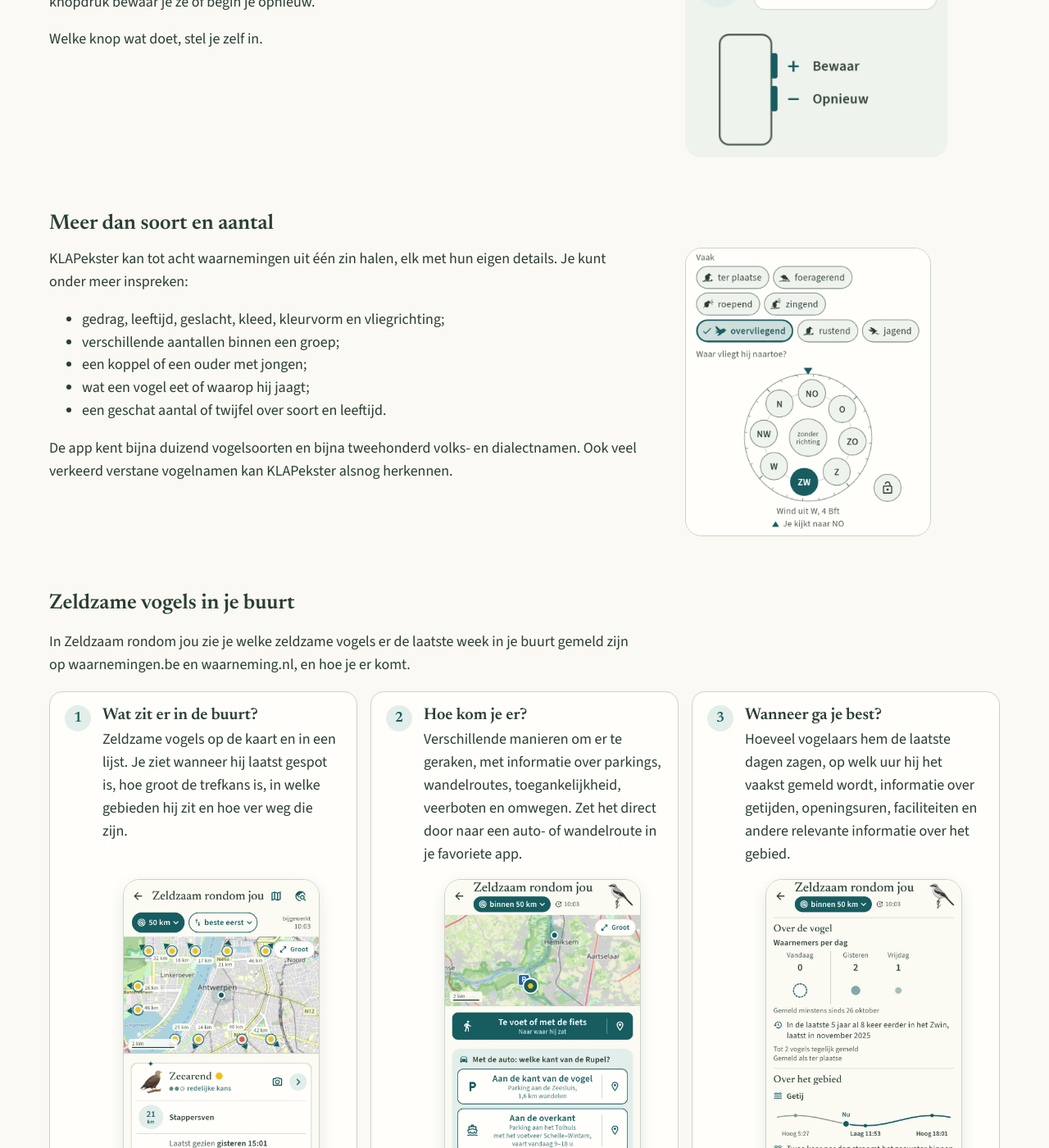
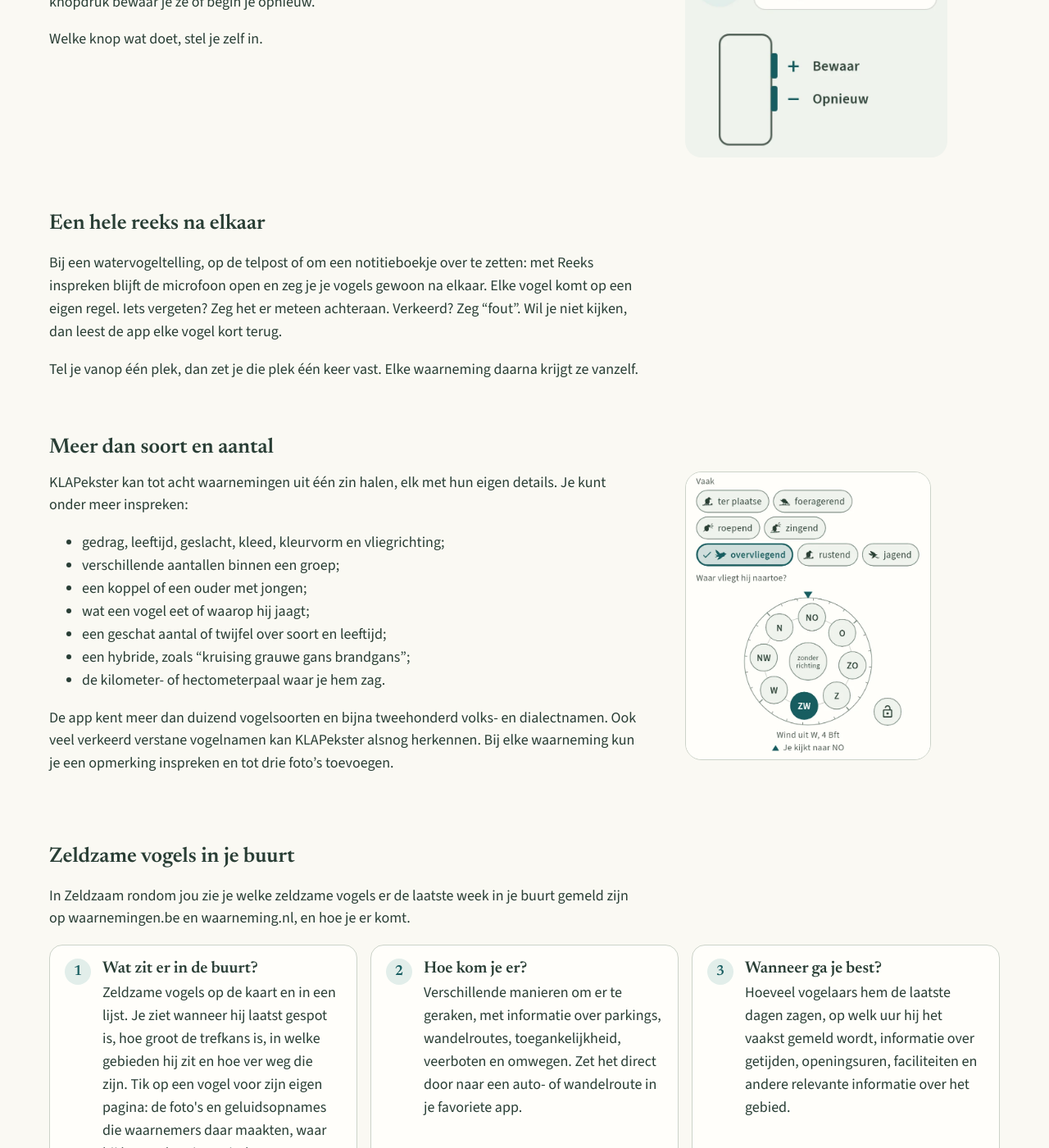
Before and after one commit to KLAPekster/website, a Jekyll site: the page built from index.md, in a window 1280 px wide and 1400 px high, scrolled down 2063 px. Shown: the whole window at 82% size. Built offline with Jekyll 4.4.1, drawn with Linux system fonts in a browser that asks for light colours; some of the changed text lies outside the part shown.

Commit message:
Startpagina: Reeks inspreken, hybriden, kilometerpalen, foto's en de pagina van een vogel
Co-Authored-By: Claude Opus 5.5 <noreply@anthropic.com>

```diff
--- a/index.md
+++ b/index.md
@@ -129,6 +129,17 @@ Welke knop wat doet, stel je zelf in.
 <div><img class="uitsnede knoppen" src="{{ '/assets/beeld/schermen/knoppen.webp' | relative_url }}" alt="De app leest je waarneming voor: IJsvogel, 1, Man, foeragerend. Met de volumeknop plus bewaar je, met min begin je opnieuw." width="352" height="285" loading="lazy"></div>
 </div>
 
+## Een hele reeks na elkaar
+
+Bij een watervogeltelling, op de telpost of om een notitieboekje over te
+zetten: met Reeks inspreken blijft de microfoon open en zeg je je vogels
+gewoon na elkaar. Elke vogel komt op een eigen regel. Iets vergeten? Zeg het
+er meteen achteraan. Verkeerd? Zeg "fout". Wil je niet kijken, dan leest de
+app elke vogel kort terug.
+
+Tel je vanop één plek, dan zet je die plek één keer vast. Elke waarneming
+daarna krijgt ze vanzelf.
+
 ## Meer dan soort en aantal
 
 <div class="naast" markdown="1">
@@ -141,11 +152,14 @@ details. Je kunt onder meer inspreken:
 - verschillende aantallen binnen een groep;
 - een koppel of een ouder met jongen;
 - wat een vogel eet of waarop hij jaagt;
-- een geschat aantal of twijfel over soort en leeftijd.
+- een geschat aantal of twijfel over soort en leeftijd;
+- een hybride, zoals "kruising grauwe gans brandgans";
+- de kilometer- of hectometerpaal waar je hem zag.
 
-De app kent bijna duizend vogelsoorten en bijna tweehonderd volks- en
+De app kent meer dan duizend vogelsoorten en bijna tweehonderd volks- en
 dialectnamen. Ook veel verkeerd verstane vogelnamen kan KLAPekster alsnog
-herkennen.
+herkennen. Bij elke waarneming kun je een opmerking inspreken en tot drie
+foto's toevoegen.
 
 </div>
 <div><img class="uitsnede gedrag" src="{{ '/assets/beeld/schermen/gedrag.webp' | relative_url }}" alt="Het gedrag aanpassen in de app: overvliegend is gekozen, met een windroos om de richting aan te tikken" width="384" height="452" loading="lazy"></div>
@@ -161,7 +175,9 @@ buurt gemeld zijn op waarnemingen.be en waarneming.nl, en hoe je er komt.
     <h3>Wat zit er in de buurt?</h3>
     <p>Zeldzame vogels op de kaart en in een lijst. Je ziet wanneer hij laatst
     gespot is, hoe groot de trefkans is, in welke gebieden hij zit en hoe ver
-    weg die zijn.</p>
+    weg die zijn. Tik op een vogel voor zijn eigen pagina: de foto's en
+    geluidsopnames die waarnemers daar maakten, waar hij het vaakst zit en
+    sinds wanneer.</p>
     <img class="scherm stapbeeld" src="{{ '/assets/beeld/schermen/zeldzaam-1.webp' | relative_url }}" alt="Zeldzaam rondom jou: een kaart rond Antwerpen met de meldingen, en daaronder een zeearend, gisteren gezien in het Stappersven, 21 kilometer verder, met redelijke kans en nog drie andere plekken" width="384" height="780" loading="lazy">
   </li>
   <li>
```
